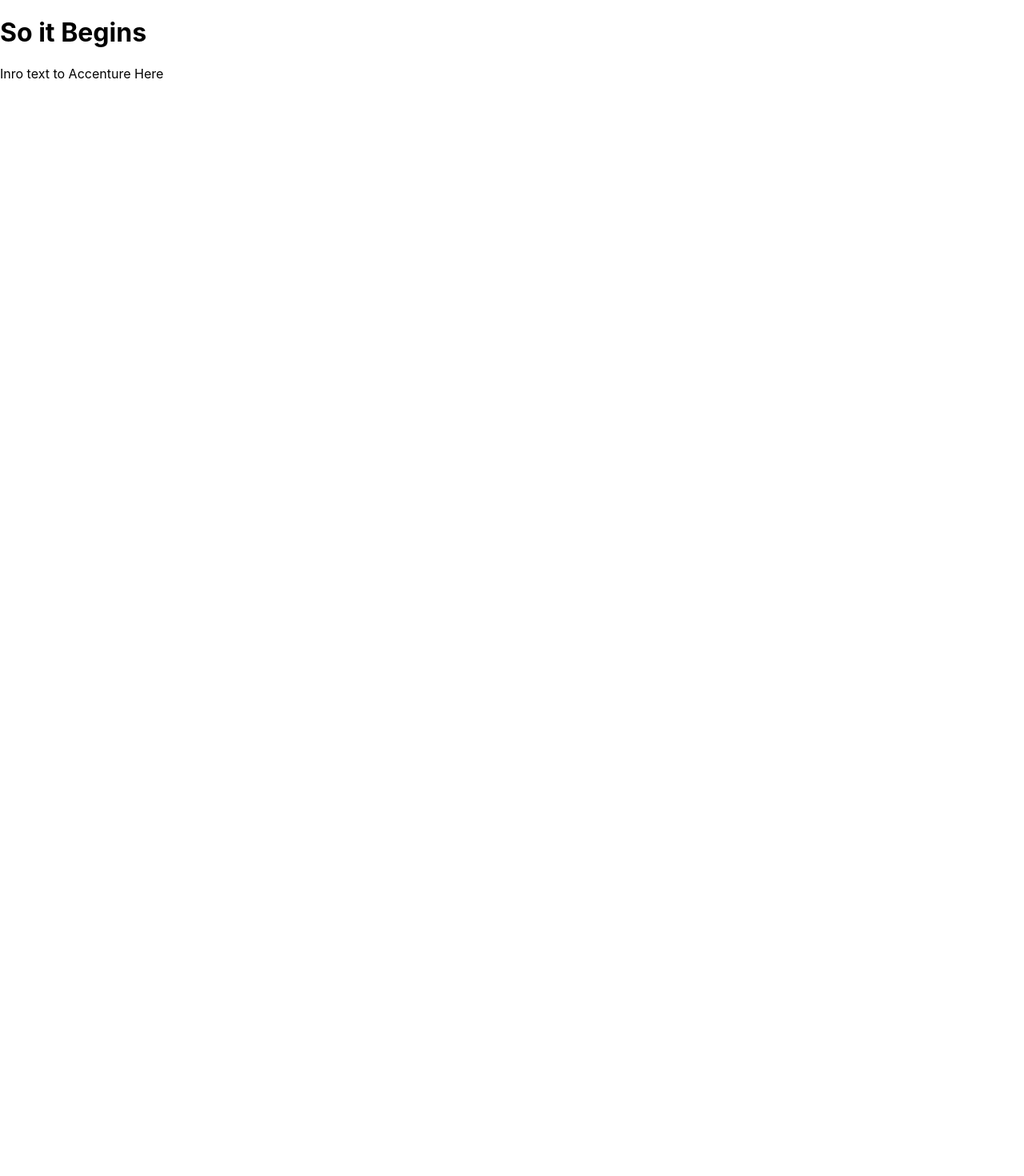
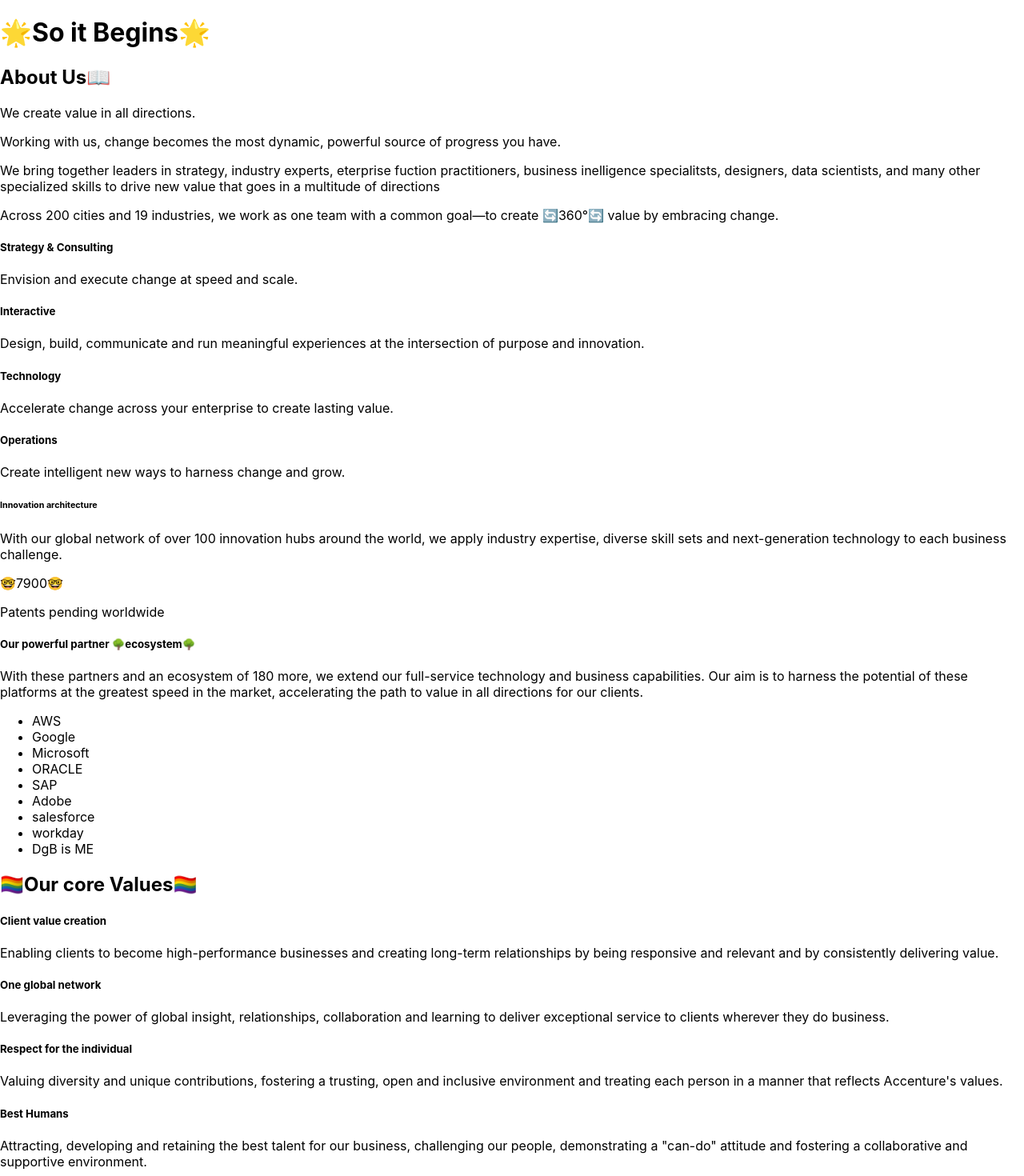
Before and after one commit to D-G-B/Accenture_Code_Challenge, a React (Create React App) app in the folder accenture-sigle-page-magic/: page / in a window 1280 px wide. Shown: the top 1470 px of the page at 80% size. Before the commit the page ends 800 px from the top, so only its background shows below. Built offline with nearby package versions, Linux system fonts and the light colour scheme.

Commit message:
basic info and Html setup parsed from >.com

```diff
--- a/accenture-sigle-page-magic/src/App.js
+++ b/accenture-sigle-page-magic/src/App.js
@@ -6,9 +6,72 @@
 
     // want a header or navbar here, fancy scroller?
 
-    <div>
-      <h1>So it Begins</h1>
-      <p>Inro text to Accenture Here</p>
+    <div class= "BigMommaDiv">
+
+      <h1>🌟So it Begins🌟</h1>
+      <h2>About Us📖</h2>
+      <p>We create value in all directions.</p>
+
+      <p>Working with us, change becomes the most
+        dynamic, powerful source of progress you have.</p>
+
+      <p>We bring together leaders in strategy, industry experts,
+        eterprise fuction practitioners, business inelligence specialitsts,
+        designers, data scientists, and many other specialized skills to
+        drive new value that goes in a multitude of directions</p>
+
+      <p>Across 200 cities and 19 industries,
+        we work as one team with a common goal—to create
+        🔄360°🔄 value by embracing change.</p>
+
+      <h5>Strategy & Consulting</h5> {/* link to https://www.accenture.com/us-en/about/consulting-index  */}
+      <p>Envision and execute change at speed and scale.</p>
+
+      <h5>Interactive</h5> {/* https://www.accenture.com/us-en/about/accenture-interactive-index */}
+      <p>Design, build, communicate and run meaningful experiences at the intersection of purpose and innovation.</p>
+
+      <h5>Technology</h5> {/* https://www.accenture.com/us-en/about/technology-index */}
+      <p>Accelerate change across your enterprise to create lasting value.</p>
+
+      <h5>Operations</h5> {/* https://www.accenture.com/us-en/about/operations-index */}
+      <p>Create intelligent new ways to harness change and grow.</p>
+
+      <h6>Innovation architecture</h6>
+      <p>With our global network of over 100 innovation hubs around the world, we apply industry expertise, diverse skill sets and next-generation technology to each business challenge.</p>
+      <p>🤓7900🤓</p> {/* Make this into a sexy counter button? 'pump it up!' */}
+      <p>Patents pending worldwide</p>
+
+      <h5>Our powerful partner 🌳ecosystem🌳</h5>
+      <p>With these partners and an ecosystem of 180 more, we extend our full-service technology and business capabilities.
+        Our aim is to harness the potential of these platforms at the greatest speed in the market,
+        accelerating the path to value in all directions for our clients.</p>
+        <ul>
+          <li>AWS</li>
+          <li>Google</li>
+          <li>Microsoft</li>
+          <li>ORACLE</li>
+          <li>SAP</li>
+          <li>Adobe</li>
+          <li>salesforce</li>
+          <li>workday</li>
+          <li>DgB is ME</li>
+        </ul>
+
+    <h2>🏳️‍🌈Our core Values🏳️‍🌈</h2>
+    {/* link to https://www.accenture.com/us-en/about/company/business-ethics */}
+
+    <h5>Client value creation</h5>
+    <p>Enabling clients to become high-performance businesses and creating long-term relationships by being responsive and relevant and by consistently delivering value.</p>
+    <h5>One global network</h5>
+    <p>Leveraging the power of global insight, relationships, collaboration and learning to deliver exceptional service to clients wherever they do business.</p>
+    <h5>Respect for the individual </h5>
+    <p>Valuing diversity and unique contributions, fostering a trusting, open and inclusive environment and treating each person in a manner that reflects Accenture's values.</p>
+    <h5>Best Humans</h5>
+    <p>Attracting, developing and retaining the best talent for our business, challenging our people, demonstrating a "can-do" attitude and fostering a collaborative and supportive environment.</p>
+    <h5>Integrity</h5>
+    <p>Being ethically unyielding and honest and inspiring trust by saying what we mean, matching our behaviors to our words and taking responsibility for our actions.</p>
+    <h5>Stewardship</h5>
+    <p>Fulfilling our obligation of building a better, stronger and more durable company for future generations, protecting the Accenture brand, meeting our commitment to stakeholders, acting with an owner mentality, developing our people and helping improve communities and the global environment.</p>
     </div>
 
 
```
